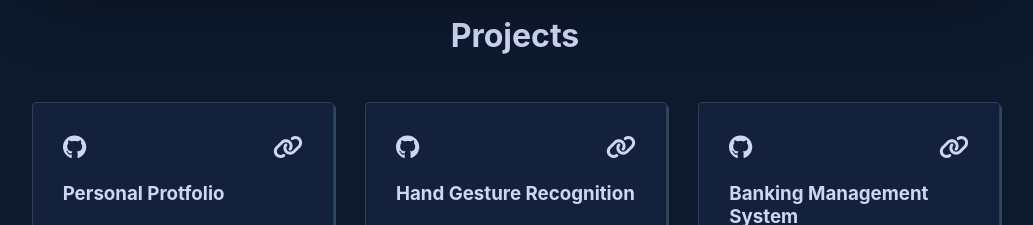
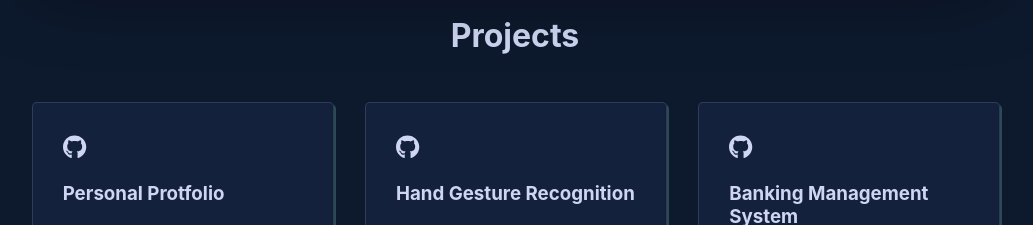
Before and after one commit to yacoub33/yh-e-prot-react, a React (Create React App) app: page / in a window 1280 px wide. Shown: the part 2260-2485 px from the top of the page, without its empty margins (125-1158 px from the left). Built offline with nearby package versions, Linux system fonts and the light colour scheme.

Commit message:
links-update

```diff
--- a/src/components/Projects.jsx
+++ b/src/components/Projects.jsx
@@ -1,7 +1,7 @@
 import React from "react";
 import ProjectsUI from "./ui/ProjectsUI";
 
-function Projects({ title, languages, description, liveNA }) {
+function Projects({ title, languages, description, iconLink }) {
   return (
     <section id="projects">
       <div className="container">
@@ -35,6 +35,7 @@ function Projects({ title, languages, description, liveNA }) {
             description="An interactive protfolio website with JavaScript"
             github="https://github.com/yacoub33/yh-e-protfolio"
             live="https://brilliant-cactus-eab310.netlify.app"
+            iconLink="fa-solid fa-link"
           />
 
           <ProjectsUI
@@ -43,6 +44,7 @@ function Projects({ title, languages, description, liveNA }) {
             description="A simple web 2-player game. If you roll the dice and get one you lose all your points unless you save them. First player to reach 21 points wins. (Large Screens Only)"
             github="https://github.com/yacoub33/Pig-game"
             live="https://enchanting-bombolone-54d90b.netlify.app"
+            iconLink="fa-solid fa-link"
           />
           <ProjectsUI
             title="Guess The Number"
@@ -50,6 +52,7 @@ function Projects({ title, languages, description, liveNA }) {
             description="Guess a number between 1-20 if its low you'll recieve Too Low guess Higher or Too High guess Lower. Try to break your record. (Large Screens Only)"
             github="https://github.com/yacoub33/Guess-the-number-game"
             live="https://zippy-kringle-f691ba.netlify.app"
+            iconLink="fa-solid fa-link"
           />
         </div>
       </div>
--- a/src/components/ui/ProjectsUI.jsx
+++ b/src/components/ui/ProjectsUI.jsx
@@ -1,7 +1,7 @@
 import React from "react";
 import { FontAwesomeIcon } from "@fortawesome/react-fontawesome";
 
-function ProjectsUI({ title, languages, description, github, live, liveNA }) {
+function ProjectsUI({ title, languages, description, github, live, iconLink }) {
   return (
     <div className="project__hover">
       <div className="project">
@@ -22,7 +22,7 @@ function ProjectsUI({ title, languages, description, github, live, liveNA }) {
                 target="_blank"
                 rel="noreferrer"
               >
-                <FontAwesomeIcon icon="fa-solid fa-link" />
+                <FontAwesomeIcon icon={iconLink} />
               </a>
             </div>
           </div>
```
